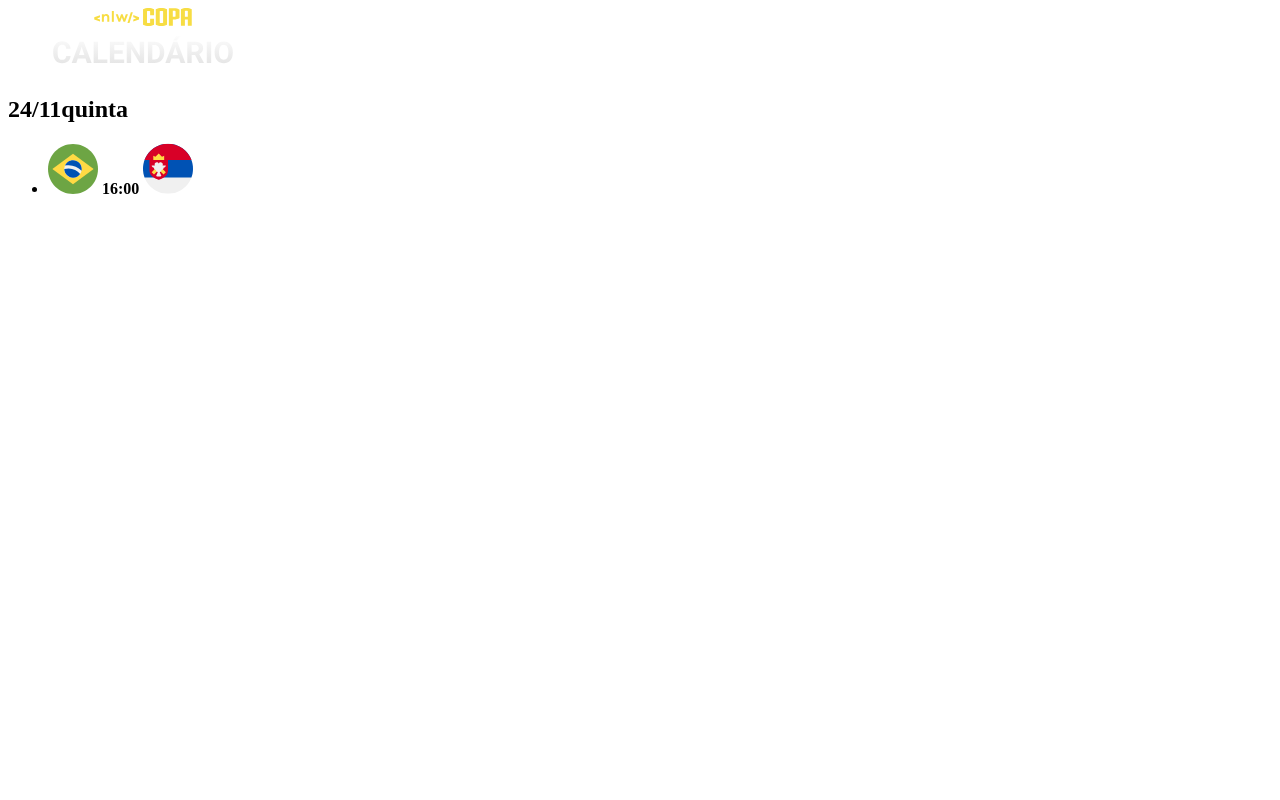
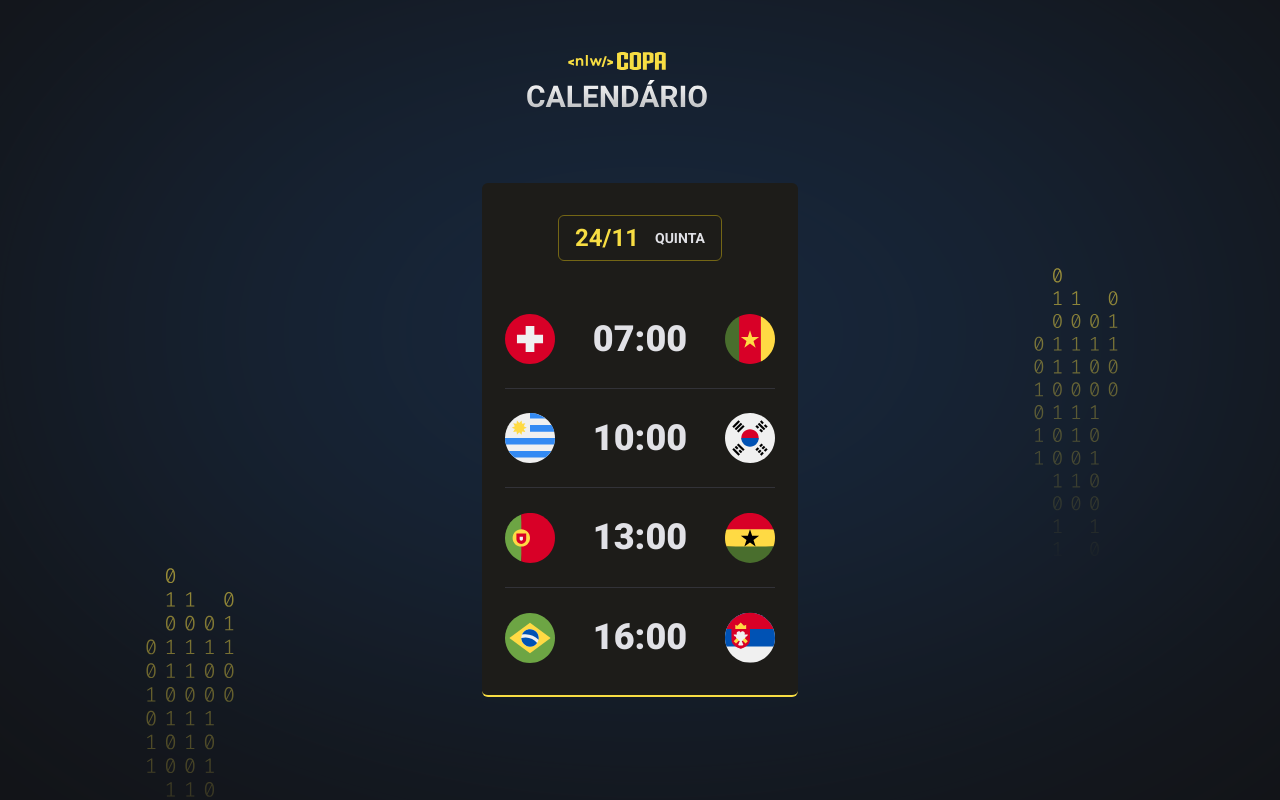
Before and after one commit to GabrielStenzowski/NLW_COPA, a plain HTML site: page index.html in a window 1280 px wide. Drawn offline with Linux system fonts and the light colour scheme.

Commit message:
Versão 0.2
Adicionado CSS

```diff
--- /dev/null
+++ b/css/style.css
@@ -0,0 +1,85 @@
+* {
+  margin: 0;
+  padding: 0;
+  box-sizing: border-box;
+}
+ul {
+  list-style: none;
+}
+
+body {
+  background-color: #121214;
+  background-image: url(../assets/bg.svg);
+  background-position-x: center;
+  background-position-y: 55.6%;
+}
+body * {
+  font-family: "Roboto", sans-serif;
+}
+
+#app {
+  width: fit-content;
+  margin: 52px auto;
+}
+
+header {
+  margin-bottom: 63px;
+}
+
+.card {
+  padding: 32px 23px;
+  text-align: center;
+
+  background: #1d1c19;
+  border-bottom: 2px solid #f7dd43;
+  border-radius: 6px;
+}
+
+.card h2 {
+  display: flex;
+  gap: 16px;
+  justify-content: center;
+  align-items: center;
+
+  padding: 8px 16px;
+  border: 1px solid #746615;
+  border-radius: 6px;
+
+  width: fit-content;
+  margin-inline: auto;
+  margin-bottom: 53px;
+
+  color: #f7dd43;
+}
+
+.card h2 span {
+  color: #e1e1e6;
+  font-size: 14px;
+  text-transform: uppercase;
+}
+
+.card ul {
+  display: flex;
+  flex-direction: column;
+  gap: 24px;
+
+  width: 270px;
+}
+
+.card ul li {
+  display: flex;
+  align-items: center;
+  justify-content: space-between;
+}
+
+.card ul li + li {
+  padding-top: 24px;
+  border-top: 1px solid #323238;
+}
+
+.card ul li strong {
+  font-weight: 900;
+  font-size: 36px;
+  line-height: 125%;
+  color: #e1e1e6;
+}
--- a/index.html
+++ b/index.html
@@ -1,28 +1,51 @@
 <!DOCTYPE html>
 <html lang="pt-br">
   <head>
-    <meta charset="UTF-8">
-    <meta http-equiv="X-UA-Compatible" content="IE=edge">
-    <meta name="viewport" content="width=device-width, initial-scale=1.0">
-    <title>Meu site</title>
+    <meta charset="UTF-8" />
+    <meta http-equiv="X-UA-Compatible" content="IE=edge" />
+    <meta name="viewport" content="width=device-width, initial-scale=1.0" />
+    <title>Calendário de Jogos - NLW COPA</title>
+    <link rel="stylesheet" href="css/style.css" />
+    <link rel="preconnect" href="https://fonts.googleapis.com" />
+    <link rel="preconnect" href="https://fonts.gstatic.com" crossorigin />
+    <link
+      href="https://fonts.googleapis.com/css2?family=Roboto:wght@700;900&display=swap"
+      rel="stylesheet"
+    />
   </head>
   <body>
     <div id="app">
       <header>
-            <img src="assets/logo.svg" alt="Logo da NLW">
+        <img src="assets/logo.svg" alt="Logo da NLW" />
       </header>
       <main id="cards">
         <div class="card">
           <h2>24/11<span>quinta</span></h2>
-
           <ul>
             <li>
-                        <img src="assets/icon-brazil.svg" alt="Bandeira do Brasil">
+              <img src="assets/icon-switzerland.svg" alt="Bandeira da Suiça" />
+              <strong>07:00</strong>
+              <img src="assets/icon-cameroon.svg" alt="Bandeira de Camarões" />
+            </li>
+            <li>
+              <img src="assets/icon-uruguay.svg" alt="Bandeira do Uruguai" />
+              <strong>10:00</strong>
+              <img
+                src="assets/icon-southKorea.svg"
+                alt="Bandeira da Coreia do Sul"
+              />
+            </li>
+            <li>
+              <img src="assets/icon-portugal.svg" alt="Bandeira de Portugal" />
+              <strong>13:00</strong>
+              <img src="assets/icon-ghana.svg" alt="Bandeira de Gana" />
+            </li>
+            <li>
+              <img src="assets/icon-brazil.svg" alt="Bandeira do Brasil" />
               <strong>16:00</strong>
-                        <img src="assets/icon-serbia.svg" alt="Banderia da Sérvia">
+              <img src="assets/icon-serbia.svg" alt="Banderia da Sérvia" />
             </li>
           </ul>
-
         </div>
       </main>
     </div>
```
Also changed, not shown: assets/bg.svg (added), assets/icon-cameroon.svg (added), assets/icon-ghana.svg (added), assets/icon-portugal.svg (added), assets/icon-southKorea.svg (added), assets/icon-switzerland.svg (added), assets/icon-uruguay.svg (added). Lines whose indentation alone changed are shown as unchanged.
